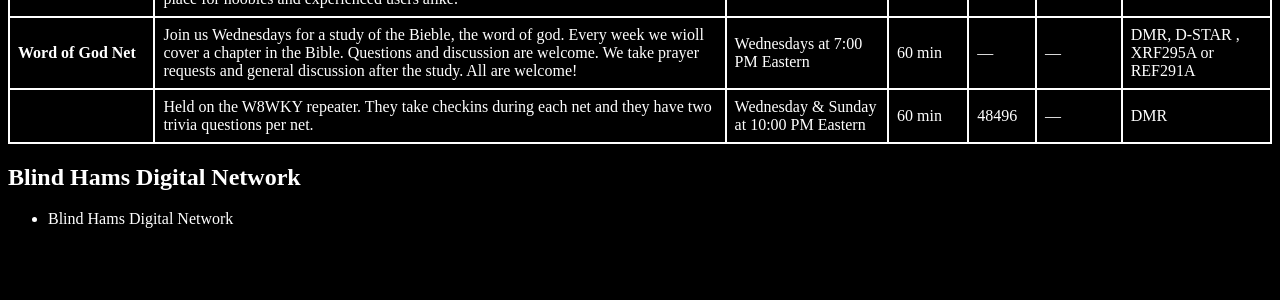
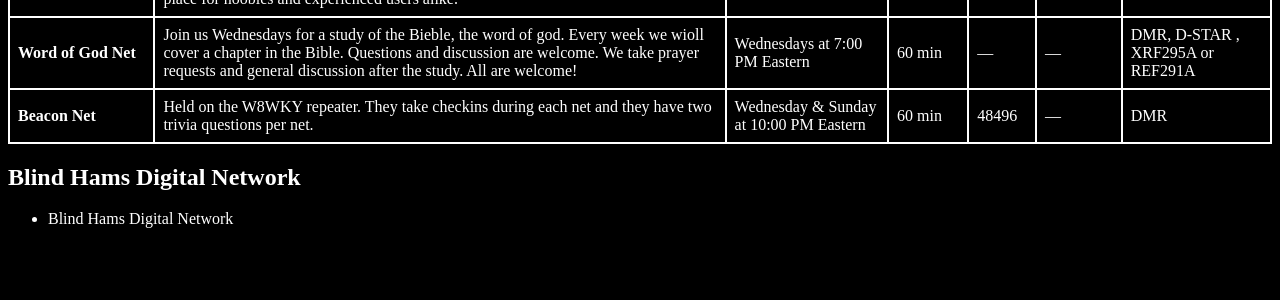
Before and after one commit to nromey/bh-network, a Jekyll site: the page built from nets/general/index.md, in a window 1280 px wide. Shown: the part 594-894 px from the top of the page. Built offline with Jekyll 4.4.1, drawn with Linux system fonts in a browser that asks for light colours.

Commit message:
Added correct naming for beacon net

```diff
--- a/_data/nets.yml
+++ b/_data/nets.yml
@@ -156,6 +156,7 @@
 
   - id: Beacon_net
     category: "general"
+    name: "Beacon Net"
     rrule: "FREQ=WEEKLY;BYDAY=WE,SU"
     duration_min: 60
     start_local: "22:00"
```
